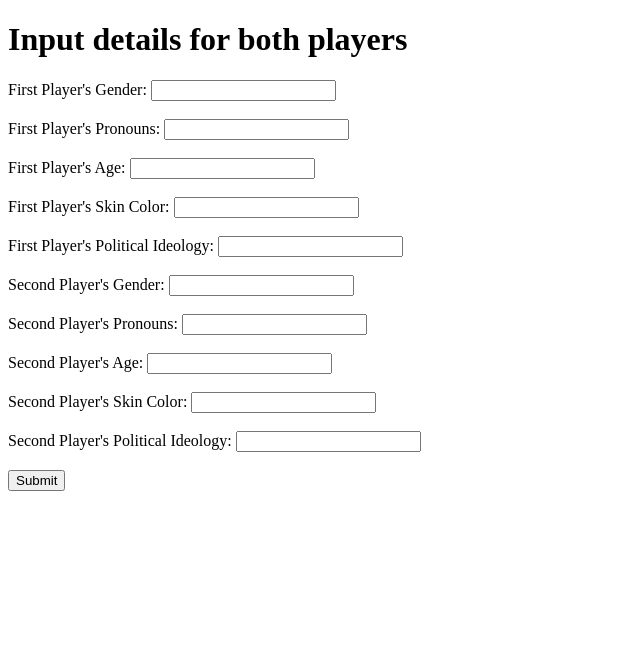
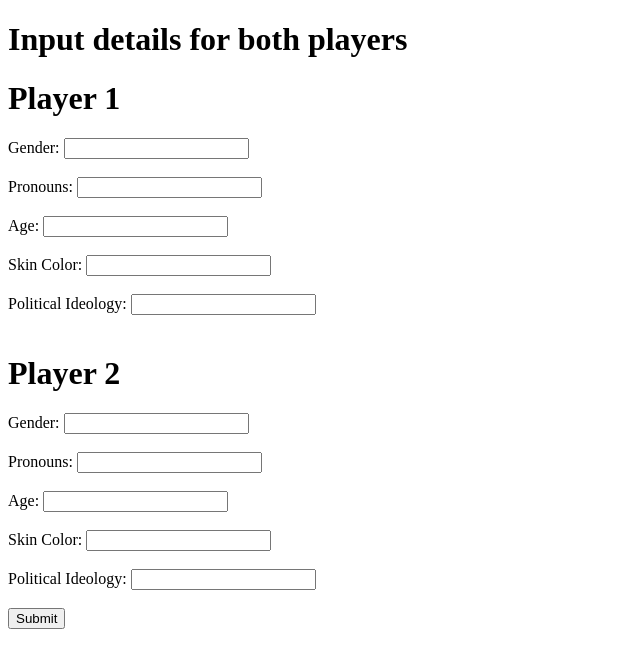
Before and after one commit to eden-fenster/political_insults, a Flask app: page / in a window 1280 px wide. Shown: the top 668 px of the page, without its empty margins (0-640 px from the left). Run offline with Flask 3, Linux system fonts and the light colour scheme.

```diff
--- a/templates/index.html
+++ b/templates/index.html
@@ -5,25 +5,27 @@
 <h1>Input details for both players</h1>
 
 <form action="/fight" method = "POST" enctype = "multipart/form-data">
-  <label for="gender1">First Player's Gender:</label>
+  <h1>Player 1</h1>
+  <label for="gender1">Gender:</label>
   <input type="text" id="gender1" name="gender1"><br><br>
-  <label for="pronouns1">First Player's Pronouns:</label>
+  <label for="pronouns1">Pronouns:</label>
   <input type="text" id="pronouns1" name="pronouns1"><br><br>
-  <label for="age1">First Player's Age:</label>
+  <label for="age1">Age:</label>
   <input type="number" id="age1" name="age1"><br><br>
-  <label for="skincolor1">First Player's Skin Color:</label>
+  <label for="skincolor1">Skin Color:</label>
   <input type="text" id="skincolor1" name="skincolor1"><br><br>
-  <label for="politicalideology1">First Player's Political Ideology:</label>
+  <label for="politicalideology1">Political Ideology:</label>
   <input type="text" id="politicalideology1" name="politicalideology1"><br><br>
-  <label for="gender2">Second Player's Gender:</label>
+  <h1>Player 2</h1>
+  <label for="gender2">Gender:</label>
   <input type="text" id="gender2" name="gender2"><br><br>
-  <label for="pronouns2">Second Player's Pronouns:</label>
+  <label for="pronouns2">Pronouns:</label>
   <input type="text" id="pronouns2" name="pronouns2"><br><br>
-  <label for="age2">Second Player's Age:</label>
+  <label for="age2">Age:</label>
   <input type="number" id="age2" name="age2"><br><br>
-  <label for="skincolor2">Second Player's Skin Color:</label>
+  <label for="skincolor2">Skin Color:</label>
   <input type="text" id="skincolor2" name="skincolor2"><br><br>
-  <label for="politicalideology2">Second Player's Political Ideology:</label>
+  <label for="politicalideology2">Political Ideology:</label>
   <input type="text" id="politicalideology2" name="politicalideology2"><br><br>
   <input type="submit" value="Submit">
 </form>
```
